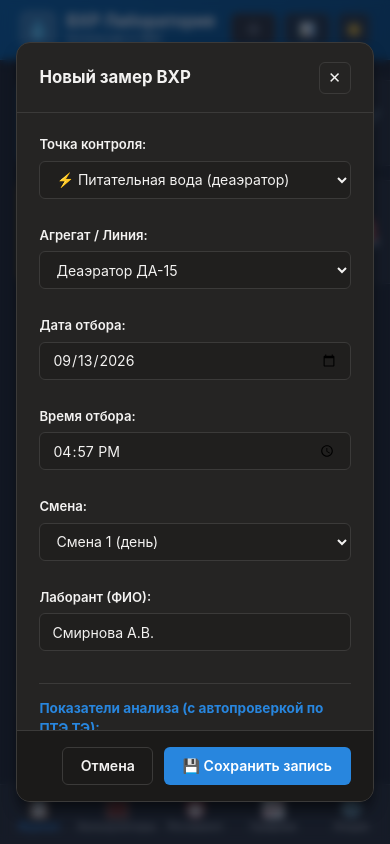
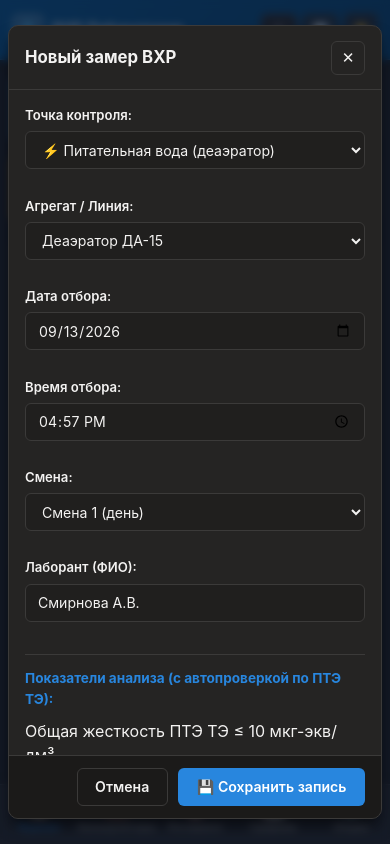
Before and after one commit to PAHAUNITI/boiler-lab, a plain HTML site: page index.html in a window 390 px wide. Both pictures are taken after a click on the button "➕ Замер". Drawn offline with Linux system fonts and the light colour scheme.

Commit message:
fix(mobile): restore mobile card transformation, fix horizontal overflow and safe areas

```diff
--- a/css/style.css
+++ b/css/style.css
@@ -90,8 +90,15 @@
 }
 
 /* --------------------------------------------------------------------
-   BASE STYLES & RESET
+   BASE STYLES & RESET (Strict Mobile Isolation)
    -------------------------------------------------------------------- */
+html, body {
+  width: 100%;
+  max-width: 100%;
+  overflow-x: hidden;
+  position: relative;
+}
+
 *, *::before, *::after {
   box-sizing: border-box;
   margin: 0;
@@ -105,7 +112,7 @@ body {
   min-height: 100vh;
   line-height: 1.5;
   -webkit-font-smoothing: antialiased;
-  padding-bottom: 75px;
+  padding-bottom: calc(75px + env(safe-area-inset-bottom, 0px));
   transition: background-color 0.25s ease, color 0.25s ease;
 }
 
@@ -128,6 +135,7 @@ body {
   height: var(--header-height);
   display: flex;
   align-items: center;
+  width: 100%;
 }
 
 [data-theme="dark"] .app-header {
@@ -144,19 +152,21 @@ body {
   display: flex;
   align-items: center;
   justify-content: space-between;
-  gap: 1rem;
+  gap: 0.75rem;
 }
 
 .header-brand {
   display: flex;
   align-items: center;
-  gap: 0.65rem;
+  gap: 0.55rem;
   text-decoration: none;
+  min-width: 0;
 }
 
 .brand-badge {
   width: 36px;
   height: 36px;
+  min-width: 36px;
   border-radius: 8px;
   background: rgba(255, 255, 255, 0.2);
   color: #ffffff;
@@ -169,17 +179,23 @@ body {
 }
 
 .brand-title {
-  font-size: 1.05rem;
+  font-size: 1.02rem;
   font-weight: 700;
   color: #ffffff;
   letter-spacing: -0.01em;
   line-height: 1.2;
+  white-space: nowrap;
+  overflow: hidden;
+  text-overflow: ellipsis;
 }
 
 .brand-subtitle {
-  font-size: 0.72rem;
+  font-size: 0.7rem;
   color: rgba(255, 255, 255, 0.85);
   display: block;
+  white-space: nowrap;
+  overflow: hidden;
+  text-overflow: ellipsis;
 }
 
 /* Desktop Nav Tabs in Blue Header */
@@ -220,14 +236,12 @@ body {
   background-color: rgba(255, 255, 255, 0.16);
 }
 
-/* Светлая тема: активный таб белый */
 .nav-tab-btn.active {
   background-color: #ffffff;
   color: #0078d4;
   box-shadow: 0 1px 3px rgba(0, 0, 0, 0.2);
 }
 
-/* ТЁМНАЯ ТЕМА: активный таб СЕРЫЙ, а не белый! */
 [data-theme="dark"] .nav-tab-btn.active {
   background-color: #252423;
   color: #f3f2f1;
@@ -257,10 +271,10 @@ body {
 .header-actions {
   display: flex;
   align-items: center;
-  gap: 0.5rem;
+  gap: 0.45rem;
+  flex-shrink: 0;
 }
 
-/* Header Buttons styling against blue background */
 .header-actions .btn-primary {
   background-color: #ffffff;
   color: #0078d4;
@@ -274,7 +288,6 @@ body {
   box-shadow: 0 2px 6px rgba(0, 0, 0, 0.25);
 }
 
-/* ТЁМНАЯ ТЕМА: кнопка в шапке СЕРАЯ, а не белая! */
 [data-theme="dark"] .header-actions .btn-primary {
   background-color: #252423;
   color: #f3f2f1;
@@ -341,6 +354,7 @@ body {
    -------------------------------------------------------------------- */
 .main-container {
   max-width: 1400px;
+  width: 100%;
   margin: 1.25rem auto;
   padding: 0 1.25rem;
 }
@@ -367,6 +381,7 @@ body {
   padding: 1.25rem;
   box-shadow: var(--shadow-sm);
   margin-bottom: 1.25rem;
+  width: 100%;
 }
 
 .card-title {
@@ -396,6 +411,7 @@ body {
   grid-template-columns: repeat(2, 1fr);
   gap: 0.85rem;
   margin-bottom: 1.25rem;
+  width: 100%;
 }
 
 @media (min-width: 768px) {
@@ -416,6 +432,7 @@ body {
   justify-content: space-between;
   border-left: 4px solid transparent;
   transition: transform 0.15s ease, box-shadow 0.15s ease;
+  min-width: 0;
 }
 
 .kpi-card:hover {
@@ -436,6 +453,9 @@ body {
   text-transform: uppercase;
   letter-spacing: 0.04em;
   margin-bottom: 0.2rem;
+  white-space: nowrap;
+  overflow: hidden;
+  text-overflow: ellipsis;
 }
 
 .kpi-value {
@@ -463,17 +483,19 @@ body {
   flex-wrap: wrap;
   align-items: flex-end;
   gap: 0.75rem;
+  width: 100%;
 }
 
 .filter-field {
   display: flex;
   flex-direction: column;
   gap: 0.25rem;
-  flex: 1 1 160px;
+  flex: 1 1 150px;
+  min-width: 0;
 }
 
 .filter-search-field {
-  flex: 2 1 220px;
+  flex: 2 1 200px;
 }
 
 .filter-label {
@@ -517,6 +539,7 @@ textarea.form-input {
 
 .form-group {
   margin-bottom: 0.85rem;
+  width: 100%;
 }
 
 .form-label {
@@ -531,6 +554,7 @@ textarea.form-input {
   display: grid;
   grid-template-columns: 1fr;
   gap: 0.85rem;
+  width: 100%;
 }
 
 @media (min-width: 640px) {
@@ -543,6 +567,7 @@ textarea.form-input {
   position: relative;
   display: flex;
   align-items: center;
+  width: 100%;
 }
 
 .input-unit-wrap .form-input {
@@ -633,8 +658,9 @@ textarea.form-input {
 }
 
 .btn-icon {
-  width: 32px;
-  height: 32px;
+  width: 34px;
+  height: 34px;
+  min-width: 34px;
   padding: 0;
   border-radius: var(--radius-sm);
   border: 1px solid var(--border-main);
@@ -658,14 +684,8 @@ textarea.form-input {
   background-color: var(--status-alarm-bg);
 }
 
-@media (max-width: 640px) {
-  .btn-text-hide-sm {
-    display: none;
-  }
-}
-
 /* --------------------------------------------------------------------
-   DATA TABLE (Clean Spreadsheet View)
+   DESKTOP DATA TABLE
    -------------------------------------------------------------------- */
 .table-card {
   padding: 0;
@@ -675,6 +695,7 @@ textarea.form-input {
 .table-container {
   overflow-x: auto;
   -webkit-overflow-scrolling: touch;
+  width: 100%;
 }
 
 .data-table {
@@ -860,6 +881,7 @@ textarea.form-input {
   overflow-x: auto;
   padding-bottom: 0.5rem;
   margin-bottom: 1rem;
+  -webkit-overflow-scrolling: touch;
 }
 
 .calc-tab-btn {
@@ -873,6 +895,7 @@ textarea.form-input {
   cursor: pointer;
   white-space: nowrap;
   transition: all 0.15s ease;
+  flex-shrink: 0;
 }
 
 .calc-tab-btn:hover {
@@ -1256,15 +1279,15 @@ textarea.form-input {
   bottom: 0;
   left: 0;
   right: 0;
-  height: 60px;
+  height: calc(60px + env(safe-area-inset-bottom, 0px));
   background-color: var(--bg-card);
   border-top: 1px solid var(--border-main);
-  box-shadow: 0 -2px 10px rgba(0, 0, 0, 0.05);
+  box-shadow: 0 -2px 10px rgba(0, 0, 0, 0.15);
   display: flex;
   align-items: center;
   justify-content: space-around;
   z-index: 900;
-  padding-bottom: env(safe-area-inset-bottom, 0);
+  padding-bottom: env(safe-area-inset-bottom, 0px);
 }
 
 @media (min-width: 901px) {
@@ -1280,13 +1303,14 @@ textarea.form-input {
   align-items: center;
   justify-content: center;
   gap: 0.15rem;
-  height: 100%;
+  height: 60px;
   border: none;
   background: transparent;
   color: var(--text-muted);
   cursor: pointer;
   transition: color 0.15s ease;
   position: relative;
+  -webkit-tap-highlight-color: transparent;
 }
 
 .m-nav-item.active {
@@ -1314,3 +1338,240 @@ textarea.form-input {
   padding: 0.05rem 0.35rem;
   border-radius: var(--radius-full);
 }
+
+/* ====================================================================
+   📱 MOBILE RESPONSIVENESS & CARD TRANSFORMATION (@media <= 768px)
+   ==================================================================== */
+@media (max-width: 768px) {
+  .main-container {
+    padding: 0 0.75rem;
+    margin: 0.85rem auto;
+  }
+
+  .header-container {
+    padding: 0 0.75rem;
+    gap: 0.4rem;
+  }
+
+  .brand-badge {
+    width: 32px;
+    height: 32px;
+    min-width: 32px;
+    font-size: 1.05rem;
+  }
+
+  .brand-title {
+    font-size: 0.92rem;
+  }
+
+  .brand-subtitle {
+    display: none; /* Скрываем подзаголовок на смартфонах для экономии места */
+  }
+
+  .header-actions {
+    gap: 0.35rem;
+  }
+
+  .btn-text-hide-sm {
+    display: none !important;
+  }
+
+  .header-actions .btn {
+    padding: 0 0.55rem;
+    min-width: 34px;
+  }
+
+  /* Карточки KPI 2x2 */
+  .kpi-grid {
+    grid-template-columns: repeat(2, 1fr);
+    gap: 0.6rem;
+    margin-bottom: 0.85rem;
+  }
+
+  .kpi-card {
+    padding: 0.75rem 0.85rem;
+  }
+
+  .kpi-label {
+    font-size: 0.68rem;
+  }
+
+  .kpi-value {
+    font-size: 1.35rem;
+  }
+
+  .kpi-icon-wrap {
+    font-size: 1.25rem;
+  }
+
+  /* Фильтры: вертикальная компоновка на телефоне */
+  .filter-card {
+    padding: 0.75rem 0.85rem;
+  }
+
+  .filter-flex {
+    flex-direction: column;
+    align-items: stretch;
+    gap: 0.55rem;
+  }
+
+  .filter-field {
+    width: 100%;
+    flex: none;
+  }
+
+  .filter-actions {
+    width: 100%;
+    justify-content: space-between;
+    margin-top: 0.2rem;
+  }
+
+  .filter-actions .btn {
+    flex: 1;
+  }
+
+  /* 🌟 ТРАНСФОРМАЦИЯ ТАБЛИЦЫ В КАРТОЧКИ (Не съезжает и не растягивает экран) */
+  .table-card {
+    background: transparent;
+    border: none;
+    box-shadow: none;
+    padding: 0;
+  }
+
+  .table-container {
+    overflow: visible;
+  }
+
+  .data-table thead {
+    display: none;
+  }
+
+  .data-table,
+  .data-table tbody,
+  .data-table tr,
+  .data-table td {
+    display: block;
+    width: 100%;
+    box-sizing: border-box;
+  }
+
+  .record-row {
+    background-color: var(--bg-card);
+    border: 1px solid var(--border-main);
+    border-radius: var(--radius-md);
+    padding: 0.95rem 1rem;
+    margin-bottom: 0.85rem;
+    box-shadow: var(--shadow-sm);
+    position: relative;
+  }
+
+  .record-row.row-status-alarm {
+    border-left: 5px solid var(--status-alarm);
+  }
+
+  .record-row.row-status-warning {
+    border-left: 5px solid var(--status-warn);
+  }
+
+  .record-row.row-status-normal {
+    border-left: 5px solid var(--status-normal);
+  }
+
+  .data-table td {
+    padding: 0.35rem 0;
+    border-bottom: none;
+  }
+
+  .col-time {
+    display: flex;
+    justify-content: space-between;
+    align-items: center;
+    border-bottom: 1px solid var(--border-main) !important;
+    padding-bottom: 0.45rem !important;
+    margin-bottom: 0.45rem;
+  }
+
+  .col-point {
+    margin-bottom: 0.45rem;
+  }
+
+  .col-params {
+    margin-bottom: 0.45rem;
+  }
+
+  .col-status {
+    margin-bottom: 0.45rem;
+  }
+
+  .col-notes {
+    margin-bottom: 0.45rem;
+  }
+
+  .col-actions {
+    border-top: 1px solid var(--border-main) !important;
+    padding-top: 0.5rem !important;
+    margin-top: 0.5rem;
+    text-align: right;
+  }
+
+  .row-actions-group {
+    display: flex;
+    justify-content: flex-end;
+    gap: 0.5rem;
+  }
+
+  .notes-cell {
+    max-width: 100%;
+  }
+
+  /* Калькуляторы и графики на мобильном */
+  .calc-grid {
+    grid-template-columns: 1fr;
+    gap: 0.85rem;
+  }
+
+  .charts-grid {
+    grid-template-columns: 1fr;
+    gap: 0.85rem;
+  }
+
+  .chart-box {
+    height: 220px;
+  }
+
+  .header-banner-card {
+    flex-direction: column;
+    align-items: stretch;
+  }
+
+  .banner-actions {
+    width: 100%;
+    justify-content: space-between;
+  }
+
+  .banner-actions .btn {
+    flex: 1;
+  }
+
+  /* Модалки на телефоне */
+  .modal-overlay {
+    padding: 0.5rem;
+  }
+
+  .modal-card {
+    max-height: 94vh;
+    border-radius: var(--radius-md);
+  }
+
+  .modal-header {
+    padding: 0.9rem 1rem;
+  }
+
+  .modal-body {
+    padding: 1rem;
+  }
+
+  .modal-footer {
+    padding: 0.75rem 1rem;
+  }
+}
--- a/sw.js
+++ b/sw.js
@@ -1,6 +1,6 @@
 // Service Worker for Boiler Water Lab PWA
 // Strategy: Network-First with Offline Cache Fallback
-const CACHE_NAME = 'boiler-lab-v5';
+const CACHE_NAME = 'boiler-lab-v6';
 const ASSETS = [
   './',
   './index.html',
```
